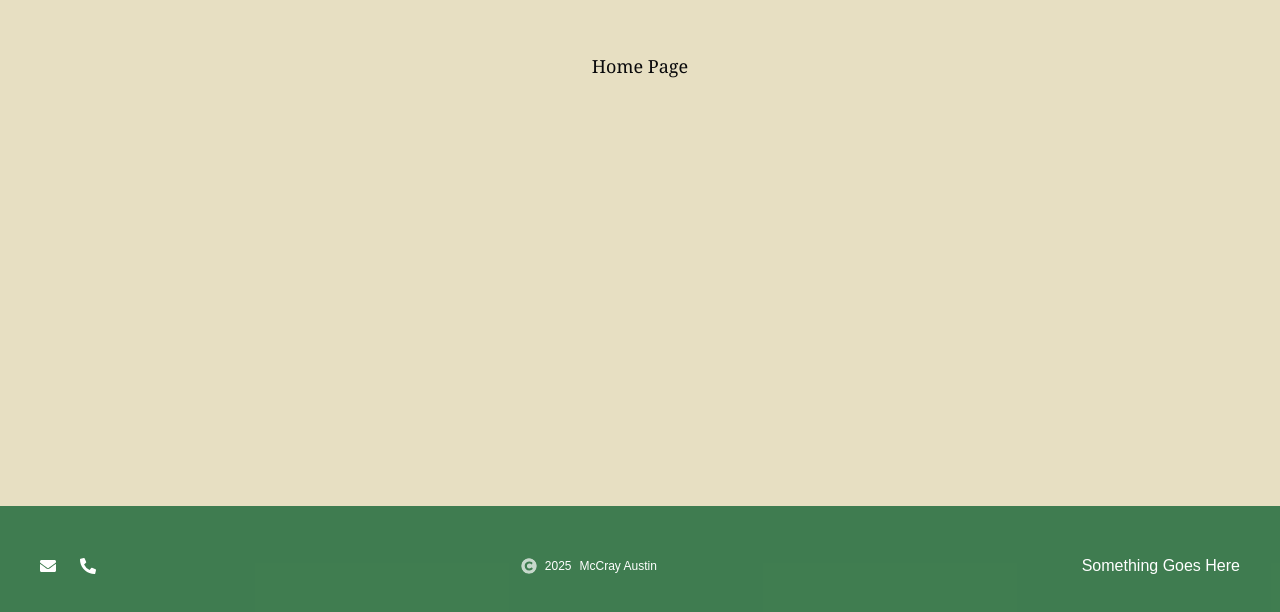
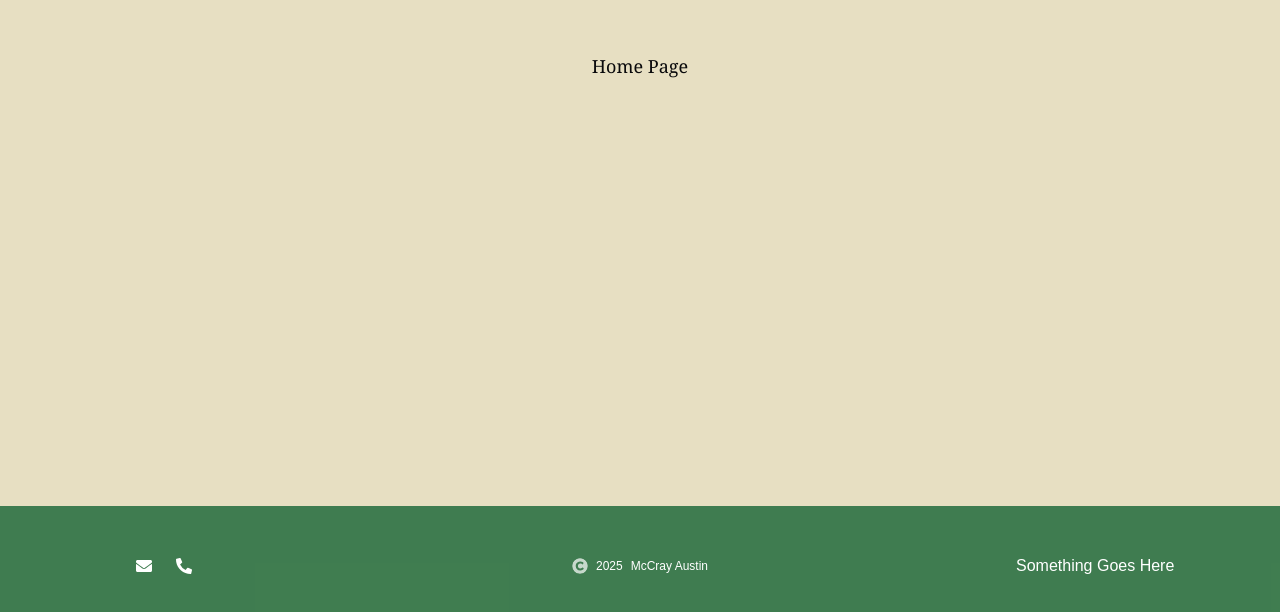
Before and after one commit to mmaustin/brig-uncas, a Next.js app in the folder uncas/: page / in a window 1280 px wide. Shown: the part 454-1066 px from the top of the page. Built offline with nearby package versions, Linux system fonts and the light colour scheme.

Commit message:
Gave footer divs the same width to properly center items

```diff
--- a/uncas/components/display/Footer.tsx
+++ b/uncas/components/display/Footer.tsx
@@ -7,18 +7,18 @@ const Footer = () => {
 
   return (
     <footer className="py-8 xl:py-12 text-white bg-green-800/80 lg:h-full flex justify-center items-center mt-10 mb-0">
-      <div className="container mx-auto flex justify-between items-center">
+      <div className="w-[90%] flex justify-between items-center">
         <div className="w-full flex flex-col md:flex-row md:justify-between items-center">
-          <div className="mb-4 md:mb-0 text-white flex flex-row justify-center items-center gap-6">
+          <div className="w-[200px] mb-4 md:mb-0 text-white flex flex-row justify-center items-center gap-6">
             <p className="hover:text-red-700/60"><a href="mailto:mccrayaustin@ymail.com"><FaEnvelope /></a></p>
             <p className="hover:text-red-700/60"><a href="tel:19736340148"><FaPhoneAlt /></a></p>
           </div>
-          <div className="flex flex-row justify-center items-center gap-2 mb-4 md:mb-0">
+          <div className="w-[200px] flex flex-row justify-center items-center gap-2 mb-4 md:mb-0">
             <FaCopyright className="rounded-lg w-4 h-4 text-white/70" />
             <p className="text-xs text-white">{year}</p>
             <p className="text-xs text-white">McCray Austin</p>
           </div>
-          <div className="">
+          <div className="w-[200px]">
             Something Goes Here
           </div>
         </div>
```
